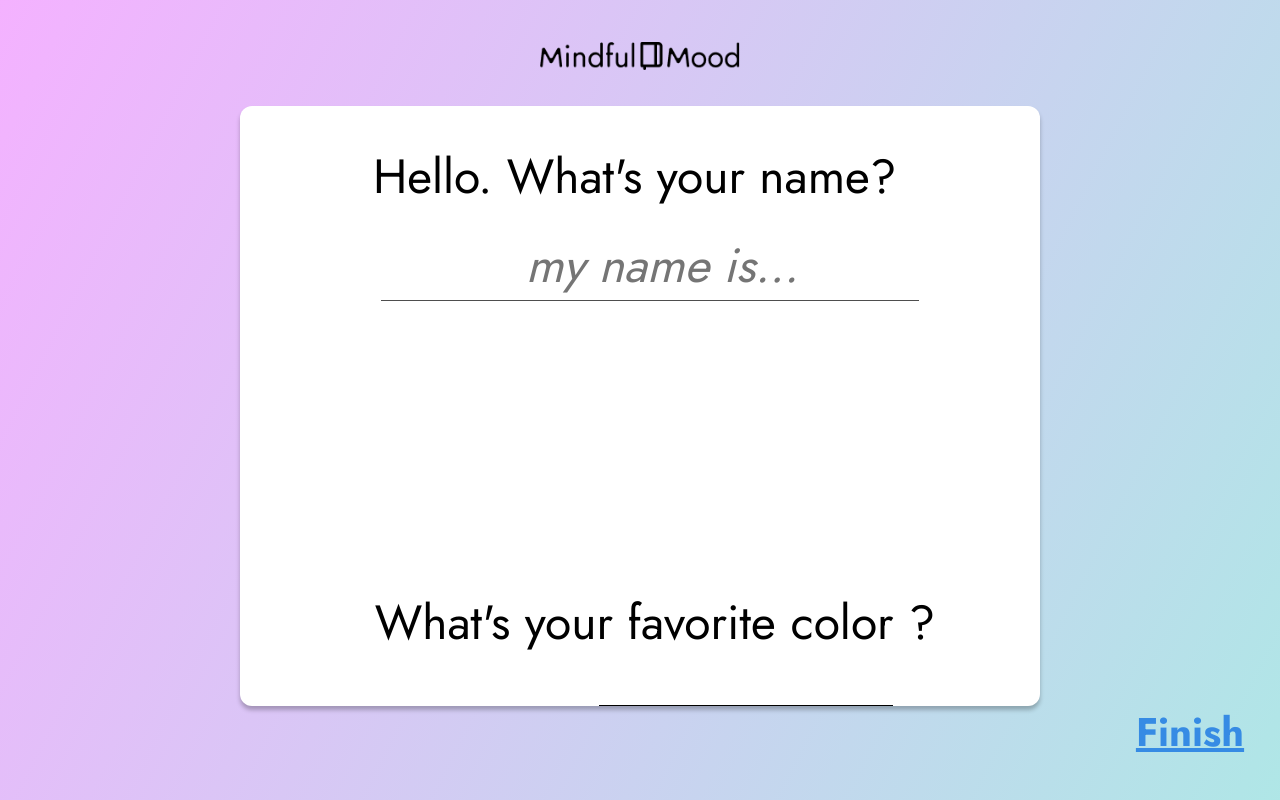
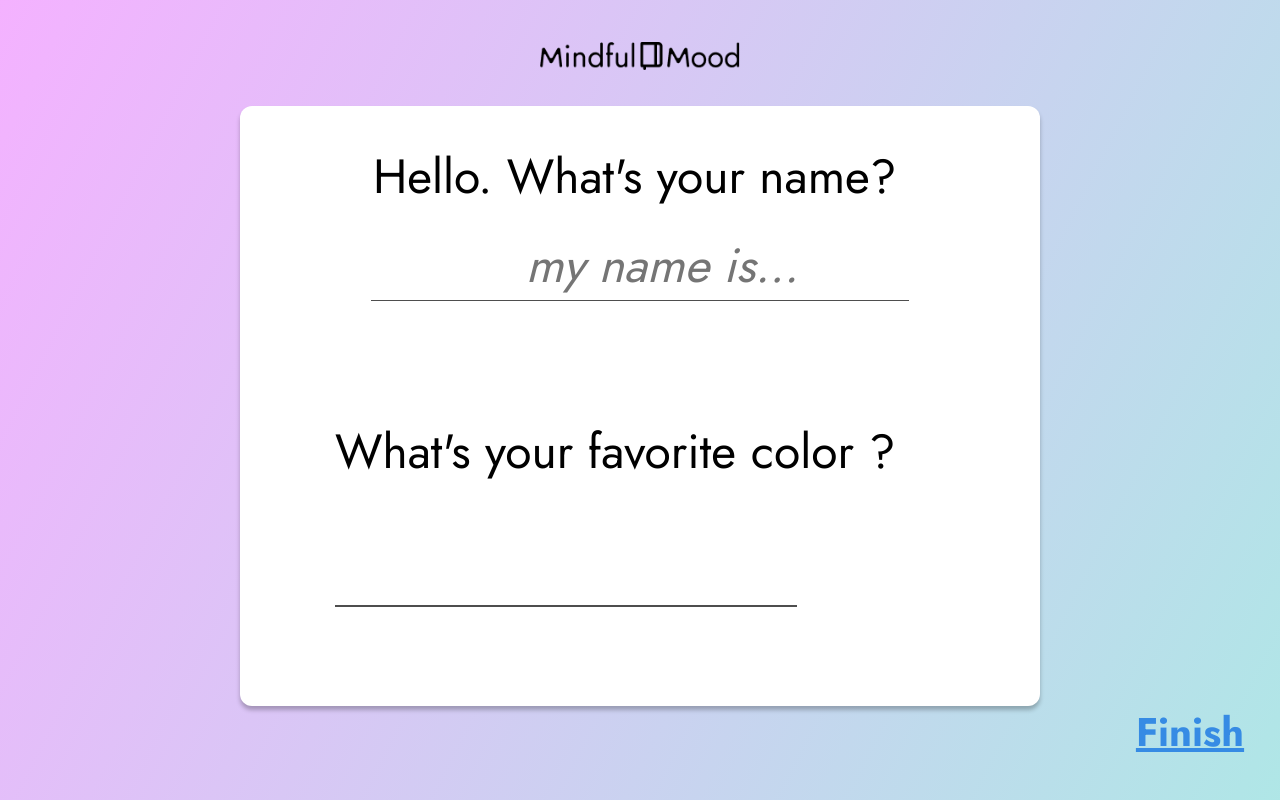
Before and after one commit to isverzh85/mindful-mood, a React (Create React App) app: page / in a window 1280 px wide. Built offline with nearby package versions, Linux system fonts and the light colour scheme.

Commit message:
working on home page functionality

```diff
--- a/src/Pages/Home/Home.js
+++ b/src/Pages/Home/Home.js
@@ -1,4 +1,4 @@
-import React, { useState, useEffect } from "react";
+import React, { useState, useEffect, useRef } from "react";
 import styles from '../Home/styles.module.scss';
 import logo from '../../assets/Logo.png'
 import { SketchPicker } from 'react-color';
@@ -11,6 +11,7 @@ export const HomePage = () => {
   const [isColorPickerVisible, setIsColorPickerVisible] = useState(false);
   const [selectedColor, setSelectedColor] = useState('');
   const [isMounted, setIsMounted] = useState(false);
+  const colorInputRef = useRef(null);
 
   useEffect(() => {
     setIsMounted(true);
@@ -45,7 +46,9 @@ export const HomePage = () => {
     const handleOutsideClick = (event) => {
       if (
         isColorPickerVisible &&
-          !event.target.classList.contains(styles.colorText)
+        !event.target.classList.contains(styles.colorText) &&
+        colorInputRef.current &&
+        !colorInputRef.current.contains(event.target)
       ) {
         setIsColorPickerVisible(false);
       }
@@ -82,7 +85,7 @@ return (
         <div className={styles.container}>
           <div className={styles.nameAndColorWrapper}>
             <div className={styles.nameContainer}>
-            <label className={styles.nameInputLabel}>Hello. What's your name?</label>
+              <div className={styles.nameInputLabel}>Hello. What's your name?</div>
             </div>
             <div className={styles.nameInputWrapper}>
               <input
@@ -96,9 +99,9 @@ return (
             </div>
             <div className={styles.nameUnderline}></div>
           </div>
-          <div className={styles.favoriteColorContainer}>
           <div className={styles.colorInputContainer}>
             <div className={styles.colorLabelContainer}>
+              <div className={styles.colorSection}>
                 <div className={styles.favoriteColor}>
                   <span>What's your favorite</span>
                   <span style={{ color: inputColor }}>
@@ -106,17 +109,34 @@ return (
                   </span>
                   <span>?</span>
                 </div>
+
+
+
+
                 <div className={styles.colorPreviewContainer}>
                   <div className={styles.colorContainer}>
+                  <div className={styles.colorBoxWrapper}>
                       {inputColor && (
-                       <div className={styles.colorBox}
+                        <div
+                          className={styles.colorBox}
                           style={{ backgroundColor: inputColor }}
-                            onClick={() => setIsColorPickerVisible(!isColorPickerVisible)}
+                          ref={colorInputRef}
+                          onClick={() => setIsColorPickerVisible(true)}
                         />
                       )}
+                      {isColorPickerVisible && (
+                        <div className={styles.sketchContainer}>
+                          <SketchPicker color={color} onChange={handleColorChange} />
+                        </div>
+                      )}
+                    </div>
                     <div className={styles.colorTextWrapper}>
-                    <input id="colorInput"
-                           className={`${styles.colorText} ${inputColor ? "" : styles.emptyLine}`}
+                      <div className={styles.colorText}>
+                        <input
+                          id="colorInput"
+                          className={`${styles.colorText} ${
+                            inputColor ? '' : styles.emptyLine
+                          }`}
                           type="text"
                           value={inputColor}
                           onFocus={() => setIsColorPickerVisible(true)}
@@ -127,17 +147,9 @@ return (
                         />
                       </div>
                     </div>
-                      {/* <div className={styles.secondLine}></div> */}
-                  {isColorPickerVisible && (
-                    <div className={styles.sketchContainer}>
-                      <SketchPicker
-                        color={color}
-                        onChange={handleColorChange}
-                      />
-                    </div>
-                    )}
                   </div>
                 </div>
+                <div className={styles.colorUnderline}></div>
               </div>
             </div>
           </div>
@@ -148,6 +160,7 @@ return (
           </Link>
         </div>
       </div>
+    </div>
   );
 };
 
--- a/src/Pages/Home/styles.module.scss
+++ b/src/Pages/Home/styles.module.scss
@@ -71,6 +71,7 @@ body, html  {
   width: 190%;
   font-size: 3rem;
   line-height: 1.3;
+  margin-bottom:30px;
 }
 
 .helloContainer{
@@ -106,11 +107,12 @@ body, html  {
   align-items: center;
   margin-left: 30px;
   width: 80%;
+  margin-top:120px;
 }
 
 .colorText {
-  flex: 1;
-  width:290px;
+  // width:100%;
+  // width:220px;
   height: 3rem;
   font-size: 3rem;
   line-height: 1.3;
@@ -118,6 +120,7 @@ body, html  {
   color: var(--underline-color);
   display: flex;
   align-items: center;
+  // margin-top:50px;
 }
 
 .separateLineTwo{
@@ -176,9 +179,10 @@ body, html  {
 .colorBox {
   width: 52px;
   height: 52px;
-  margin-right: 10px;
+  border-radius: 8px;
+  margin-right: 50px;
+  margin-left:50px;
   background-color: var(--underline-color);
-  margin-top: 10px;
 }
 
 .sketchContainer{
@@ -194,13 +198,10 @@ body, html  {
 .colorContainer{
   display: flex;
   align-items: center;
-  justify-content: flex-end;
-  margin-left: 690px;
-  border-bottom:1px solid black;
+  // margin-left: 30px;
 }
 
 .nameAndColorWrapper{
-  flex: 1;
   display: flex;
   flex-direction: column;
   justify-content: flex-start;
@@ -210,5 +211,37 @@ body, html  {
   width: 90%;
   height: 1px;
   background-color: #4E4E4E;
-  margin-left: 40px;
+  margin-left: 30px;
 }
+
+.secondLine{
+  width: 289px;
+  border: 1px solid #4E4E4E;
+  transform: rotate(180deg);
+  display: flex;
+  justify-content: flex-end;
+  margin-left: auto;
+  flex-grow: 1;
+  height: 1px;
+  margin-bottom:90px
+}
+
+.colorUnderline{
+  width: 460px;
+  height: 0px;
+  margin-top:40px;
+  margin-right:250px;
+  border: 1px solid #4E4E4E;
+  transform: rotate(180deg);
+}
+
+.colorTextWrapper {
+  flex-grow: 1;
+  display: flex;
+  align-items: center;
+}
+
+.colorBoxWrapper{
+  display: flex;
+  margin-left:700px;
+}
```
Lines whose indentation alone changed are shown as unchanged.
